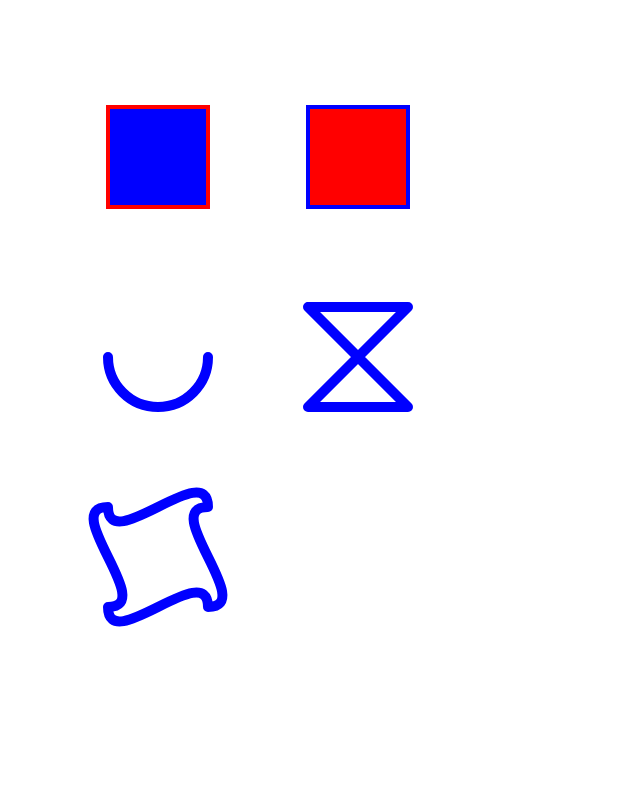
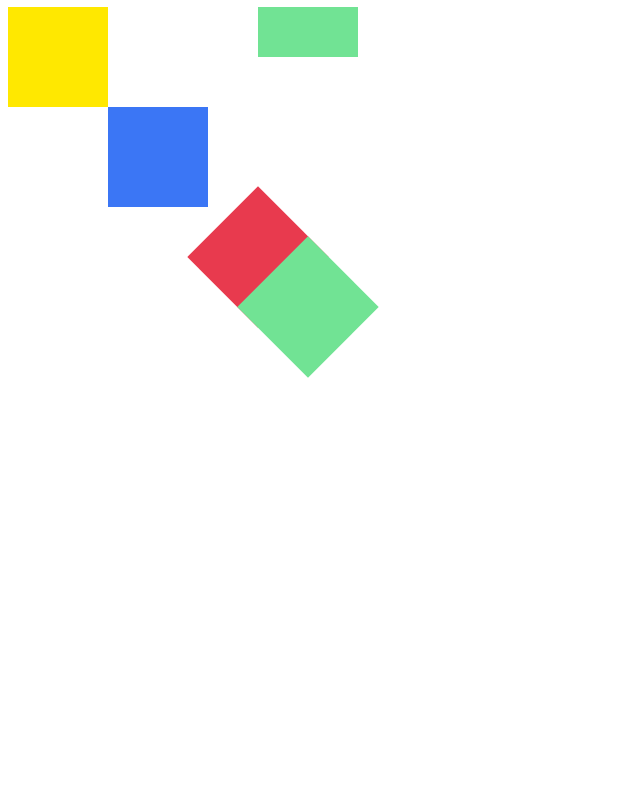
Before and after one commit to hssnadr/js-canvas-sandbox, a website built with Vite: page src/index.html in a window 1280 px wide. Shown: the part 73-863 px from the top of the page, without its empty margins (0-640 px from the left). Built offline with nearby package versions, Linux system fonts and the light colour scheme.

Commit message:
transforms

```diff
--- a/src/index.html
+++ b/src/index.html
@@ -7,7 +7,7 @@
     <title>JS Canvas Project</title>
 </head>
 <body>
-    <h1>JS Canvas</h1>
+    <h1>Generative loops</h1>
     <canvas width="800" height="800"></canvas>
 
     <script type="module" src="./main.js"></script>
--- a/src/main.js
+++ b/src/main.js
@@ -1,53 +1,51 @@
-console.log("Hello Javascript")
+const canvas = document.querySelector('canvas')
+const ctx = canvas.getContext('2d') // context type: https://developer.mozilla.org/fr/docs/Web/API/HTMLCanvasElement/getContext#typedecontexte
 
-let canvas = document.querySelector('canvas')
-let ctx = canvas.getContext('2d') // context type: https://developer.mozilla.org/fr/docs/Web/API/HTMLCanvasElement/getContext#typedecontexte
+const size = 100
+const red =  '#E83A4E'
+const yellow = '#FFE800'
+const blue = '#3B76F5'
+const green = '#71E394'
 
-// 1 - style principle and shape shortcut
-ctx.fillStyle = 'blue'
-ctx.strokeStyle = "red"
-ctx.lineWidth = 4
-ctx.fillRect(100, 100, 100, 100)
-ctx.strokeRect(100, 100, 100, 100)
+const drawRectangle = (color) => {
+    ctx.fillStyle = color
+    ctx.beginPath()
+    // ctx.rect(0, 0, size, size)
+    ctx.rect(-size/2, -size/2, size, size) // centrage de la géométrie
+    ctx.fill()
+    ctx.closePath()
+}
 
-// 2 - rect path
-ctx.fillStyle = '#ff0000'
-ctx.strokeStyle = "#0000ff"
-ctx.beginPath()
-ctx.rect(300, 100, 100, 100) // order !!
-ctx.fill() // order !!
-ctx.stroke() // order !!
-ctx.closePath()
-
-// 3 - circle + arc path
 const deg2rad = (deg) => {
     return deg * 2 * Math.PI / 360
 }
-ctx.strokeStyle = "#0000ff"
-ctx.lineWidth = 10
-ctx.lineCap = "round" // https://developer.mozilla.org/fr/docs/Web/API/CanvasRenderingContext2D/lineCap
-ctx.beginPath()
-ctx.arc(150, 350, 50, 0, deg2rad(180))
-ctx.stroke()
-ctx.closePath()
 
-// 4 - free path (lines)
-ctx.beginPath()
-ctx.moveTo(300, 300)
-ctx.lineTo(400, 400)
-ctx.lineTo(300, 400)
-ctx.lineTo(400, 300)
-ctx.lineTo(300, 300)
-ctx.lineJoin = "round" // https://developer.mozilla.org/fr/docs/Web/API/CanvasRenderingContext2D/lineJoin
-ctx.stroke()
-ctx.closePath()
+// 0 - Graphique offset
+ctx.translate(size / 2, size / 2)
 
-// 5 - free path (beziers)
-ctx.beginPath()
-ctx.moveTo(100, 500)
-ctx.bezierCurveTo(100, 550, 200, 450, 200, 500) // https://developer.mozilla.org/en-US/docs/Web/API/CanvasRenderingContext2D/bezierCurveTo
-ctx.bezierCurveTo(150, 500, 250, 600, 200, 600)
-ctx.bezierCurveTo(200, 550, 100, 650, 100, 600)
-ctx.bezierCurveTo(150, 600, 50, 500, 100, 500)
-ctx.stroke()
-ctx.closePath()
+// 1 - Translate
+ctx.translate(100, 100)
+drawRectangle(blue)
+ctx.translate(-100, -100) // ! translate ne prend pas de valeurs absolues : il faut retrancher par rapport à la position existante
+drawRectangle(yellow)
+
+// 2 - Rotate
+ctx.translate(200, 200)
+ctx.rotate(deg2rad(45)) // !! order
+drawRectangle(red)
+
+// ------------------
+ctx.resetTransform() // reset transform
+// ------------------
+
+// 3 - Save & Restore
+ctx.save()
+ctx.translate(300, 0)
+drawRectangle(green)
+ctx.restore()
+
+ctx.save()
+ctx.translate(300, 300)
+ctx.rotate(deg2rad(45)) // !! order
+drawRectangle(green)
+ctx.restore()
```
